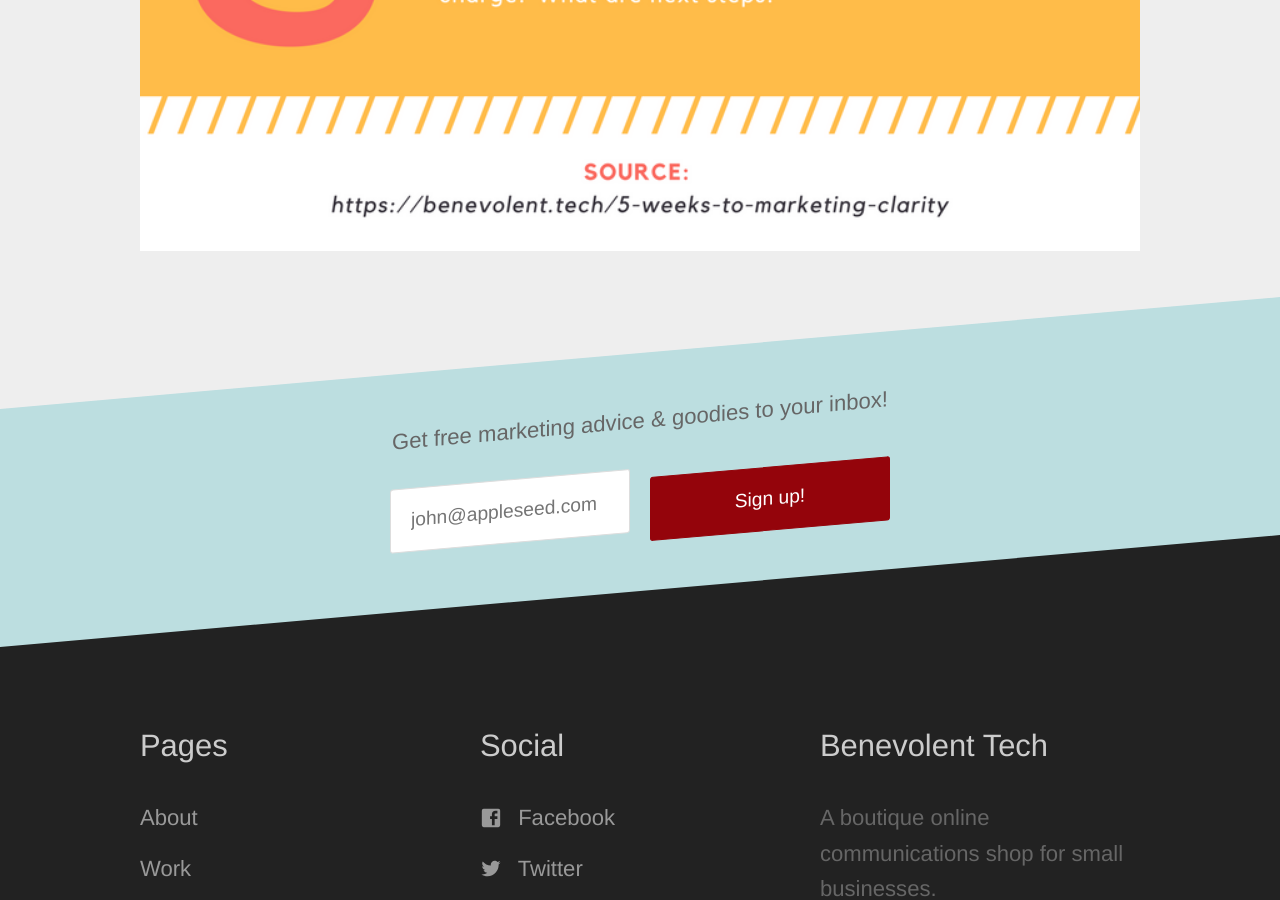
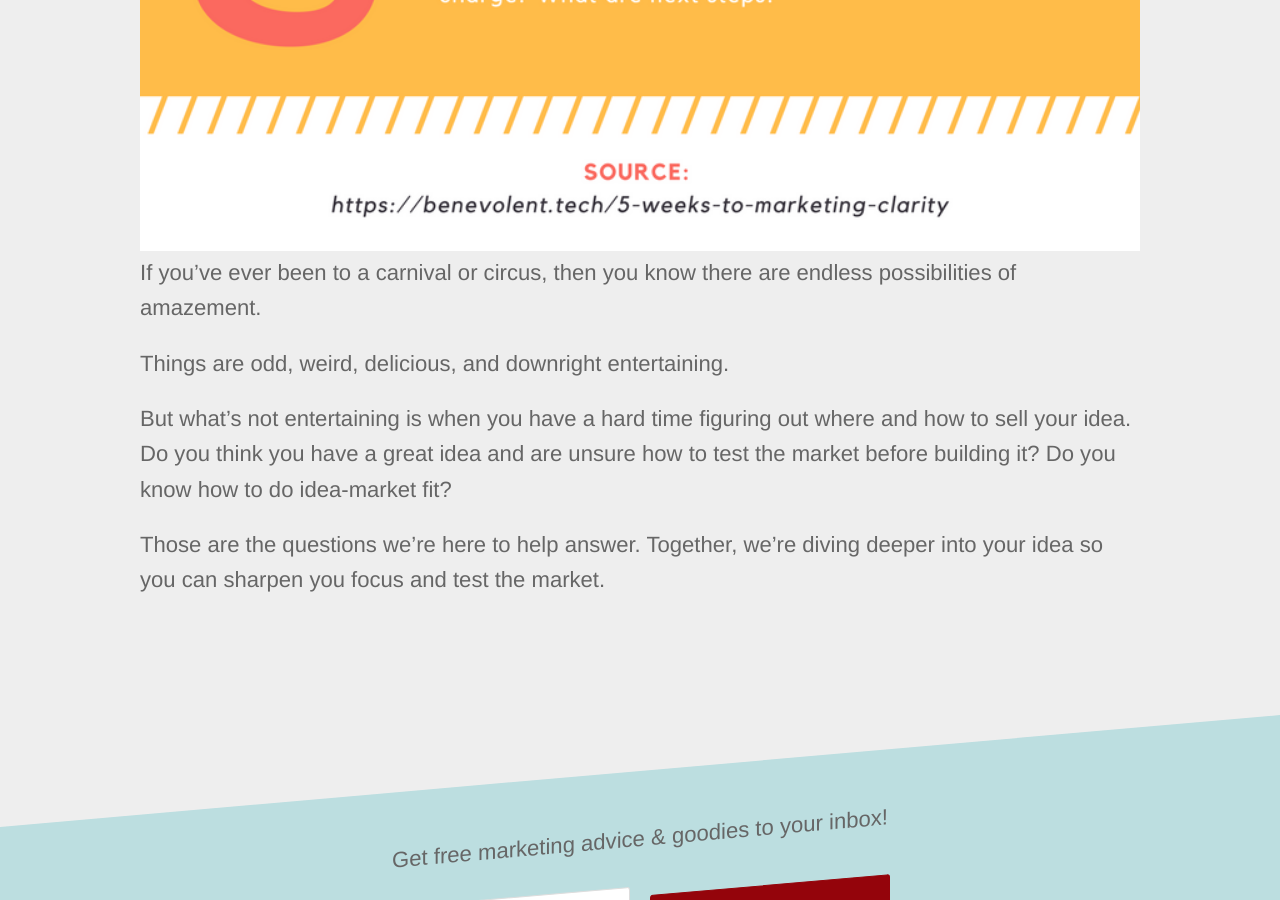
Before and after one commit to benevolenttech/btek.cc, a Jekyll site: the page built from 5-weeks-to-marketing-clarity.html, in a window 1280 px wide and 900 px high, scrolled down 3271 px. Built offline with Jekyll 4.4.1, drawn with Linux system fonts in a browser that asks for light colours.

Commit message:
Updated '5-weeks-to-marketing-clarity.html' via CloudCannon

```diff
--- a/5-weeks-to-marketing-clarity.html
+++ b/5-weeks-to-marketing-clarity.html
@@ -21,4 +21,5 @@ image: /images/benevolent_tech_dc_seo.png
   <div class="container">
     <img src="/uploads/5-Weeks-To-Marketing-Clarity.png" width="100%" />
   </div>
+  <div class="container editable"><p>If you&rsquo;ve ever been to a carnival or circus, then you know there are endless possibilities of amazement.</p><p>Things are odd, weird, delicious, and downright entertaining.</p><p>But what&rsquo;s not entertaining is when you have a hard time figuring out where and how to sell your idea. Do you think you have a great idea and are unsure how to test the market before building it? Do you know how to do idea-market fit?</p><p>Those are the questions we&rsquo;re here to help answer. Together, we&rsquo;re diving deeper into your idea so you can sharpen you focus and test the market.</p><p>&nbsp;</p></div>
 </section>
```
